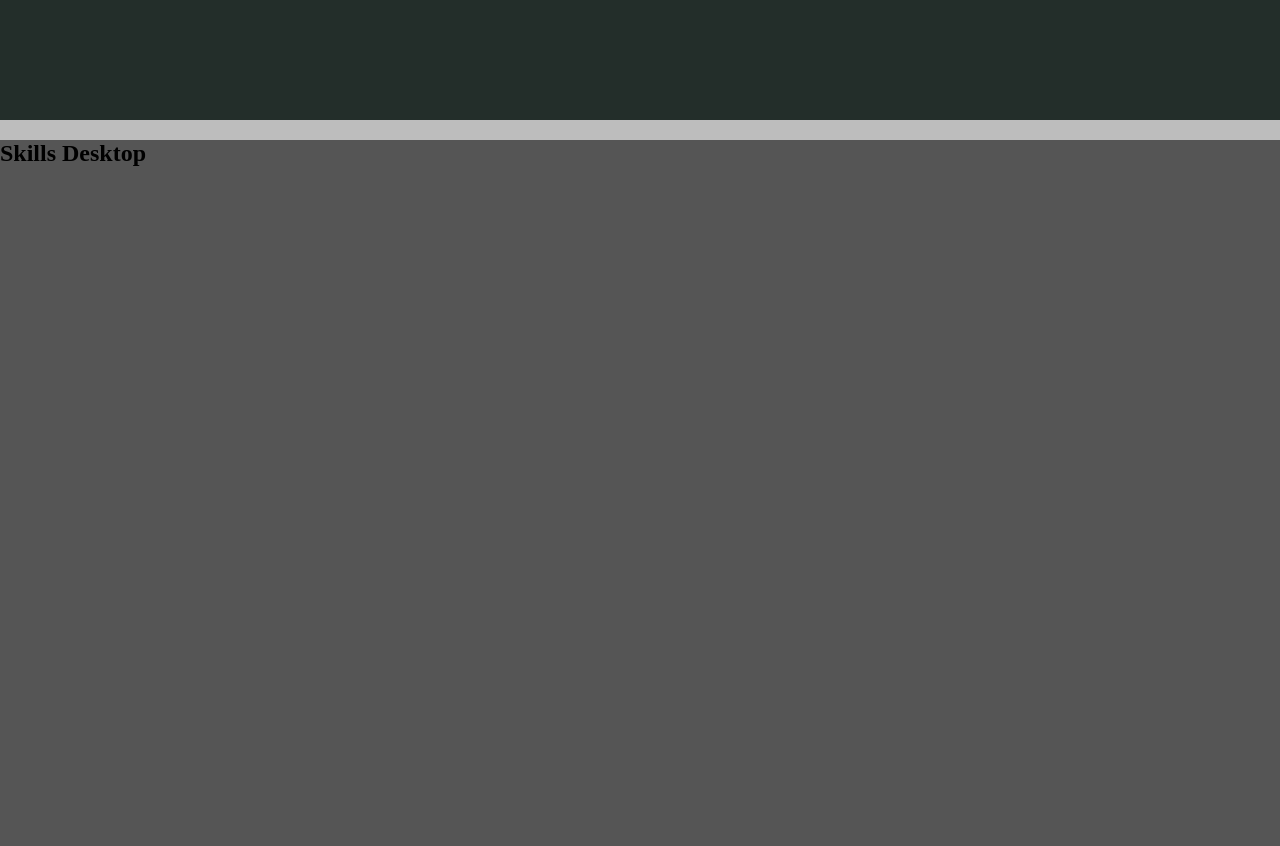
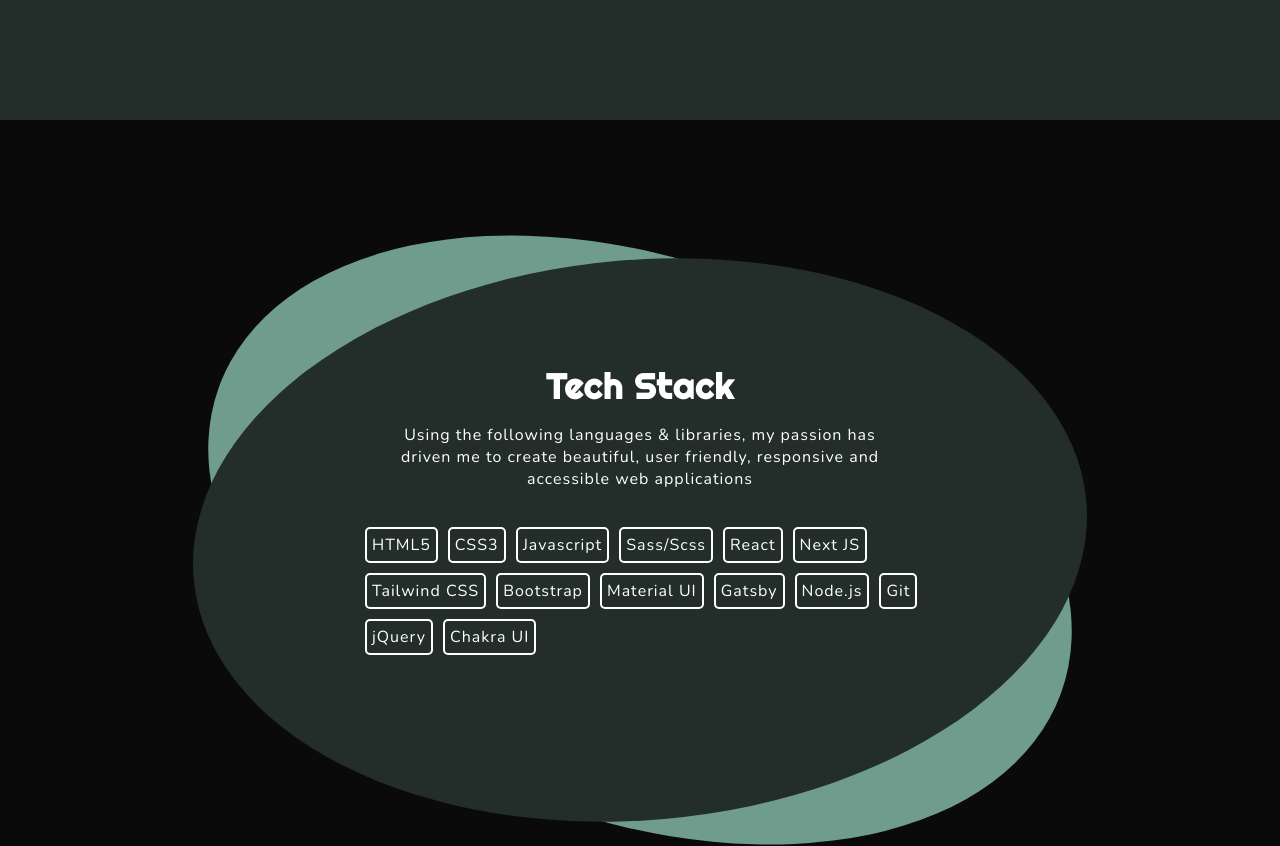
Before and after one commit to CaitHawk/portfolio-react, a React (Create React App) app: page / in a window 1280 px wide. Shown: the part 740-1586 px from the top of the page. Built offline with nearby package versions, Linux system fonts and the light colour scheme.

Commit message:
skills page desktop

```diff
--- a/src/components/Skills.js
+++ b/src/components/Skills.js
@@ -1,9 +1,36 @@
 import '../styles/Skills.css'
+
+const skillsArray = [
+    'HTML5',
+    'CSS3',
+    'Javascript',
+    'Sass/Scss',
+    'React',
+    'Next JS',
+    'Tailwind CSS',
+    'Bootstrap',
+    'Material UI',
+    'Gatsby',
+    'Node.js',
+    'Git',
+    'jQuery',
+    'Chakra UI'
+];
 
 function SkillsDesktop() {
     return (
         <section className="skillsDesktopMain" id="skillsDesktop">
-            <h1>Skills Desktop</h1>
+            <div className="skillsDesktopDesignDiv1"></div>
+            <div className="skillsDesktopDesignDiv2"></div>
+            <div className="skillsDesktopDiv">
+                <h2 className="skillsDesktopTitle">Tech Stack</h2>
+                <p className="skillsDesktopParagraph">Using the following languages & libraries, my passion has driven me to create beautiful, user friendly, responsive and accessible web applications</p>
+                <ul className="skillsDesktopUl">
+                    {skillsArray.map(skill => (
+                        <li className="skillsDesktopSkill" key={`${skillsArray.indexOf(skill)}skill`}>{skill}</li>
+                    ))}
+                </ul>
+            </div>
         </section>
     );
 }
--- a/src/styles/Home.css
+++ b/src/styles/Home.css
@@ -1,5 +1,5 @@
 .homeMain {
-    background-color: rgb(35, 46, 42);;
+    background-color: rgb(35, 46, 42);
     height: 100vh;
     display: flex;
     justify-content: center;
@@ -59,6 +59,9 @@
         padding-left: 5%;
         margin-top: 10%;
     }
+    .homeDescription {
+        font-size: 20px;
+    }
 }
 
 @media screen and (max-width: 767px) {
--- a/src/styles/Skills.css
+++ b/src/styles/Skills.css
@@ -1,4 +1,70 @@
 .skillsDesktopMain, .skillsMobileMain {
     height: 100vh;
-    background-color: rgb(85, 85, 85);
+    background-color: rgb(10, 10, 10);
+    display: flex;
+    flex-direction: row;
+    align-items: center;
+    justify-content: center;
 }
+.skillsDesktopDesignDiv1 {
+    background-color: rgb(112, 156, 141);
+    /* background-image: radial-gradient(rgb(131, 185, 167), rgb(112, 156, 141)); */
+    position: absolute;
+    height: 70vh;
+    width: 70%;
+    z-index: 1;
+    top: 125vh;
+    left: 15%;
+    border-radius: 50%;
+    transform: rotate(20deg);
+}
+.skillsDesktopDesignDiv2 {
+    background-color: rgb(35, 46, 42);
+    position: absolute;
+    height: 70vh;
+    width: 70%;
+    z-index: 2;
+    top: 125vh;
+    left: 15%;
+    border-radius: 50%;
+    transform: rotate(-5deg);
+}
+
+.skillsDesktopDiv {
+    color: white;
+    z-index: 99;
+    position: absolute;
+    width: 50%;
+    font-family: 'Nunito', sans-serif;
+    letter-spacing: 1px;
+    text-align: center;
+    display: flex;
+    flex-direction: column;
+    justify-content: center;
+    align-items: center;
+}
+.skillsDesktopTitle {
+    font-size: 35px;
+    text-align: center;
+    padding: 0;
+    margin: 0;
+    font-family: 'Righteous', cursive;
+}
+.skillsDesktopParagraph {
+    width: 80%;
+}
+
+.skillsDesktopUl {
+    list-style: none;
+    display: flex;
+    flex-wrap: wrap;
+}
+.skillsDesktopSkill {
+    border: 2px white solid;
+    border-radius: 5px;
+    padding: 5px;
+    margin: 5px;
+}
+.skillsDesktopSkill:hover {
+    background-color:rgb(10, 10, 10);
+}
```
